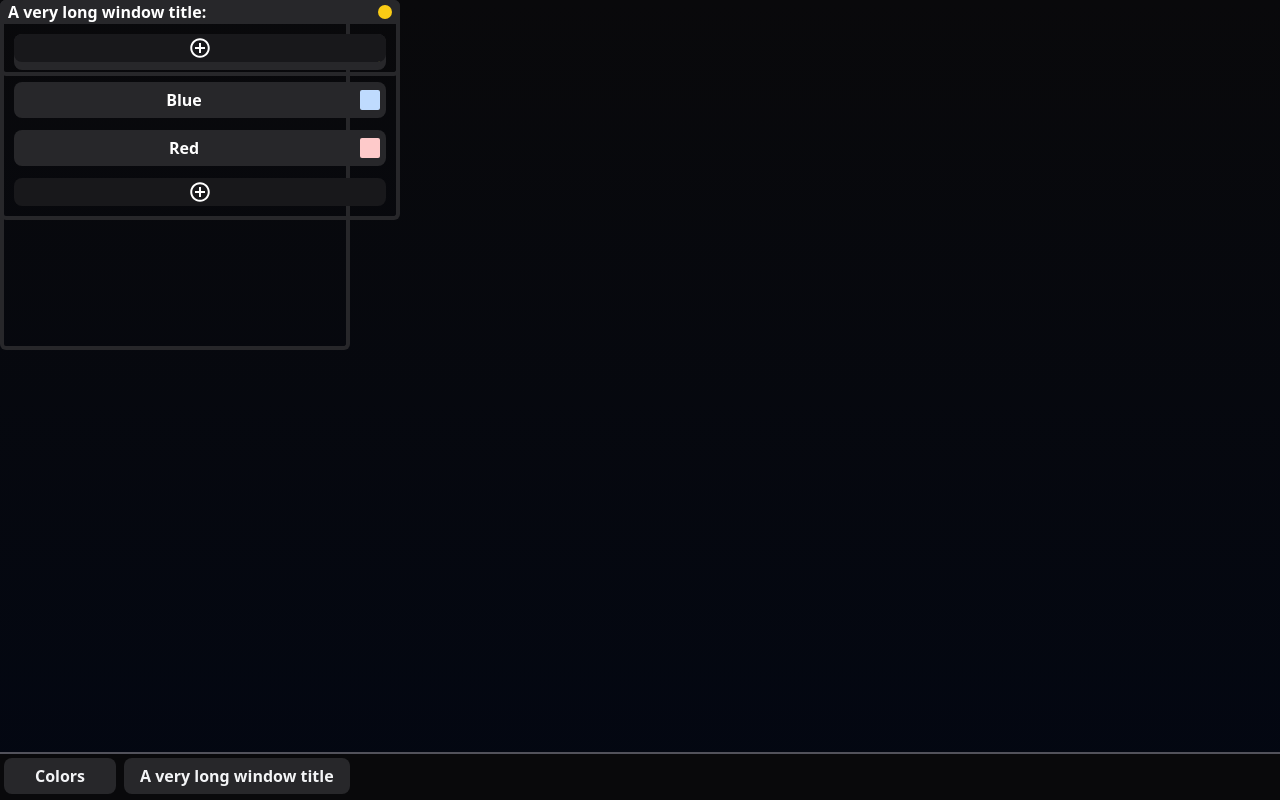
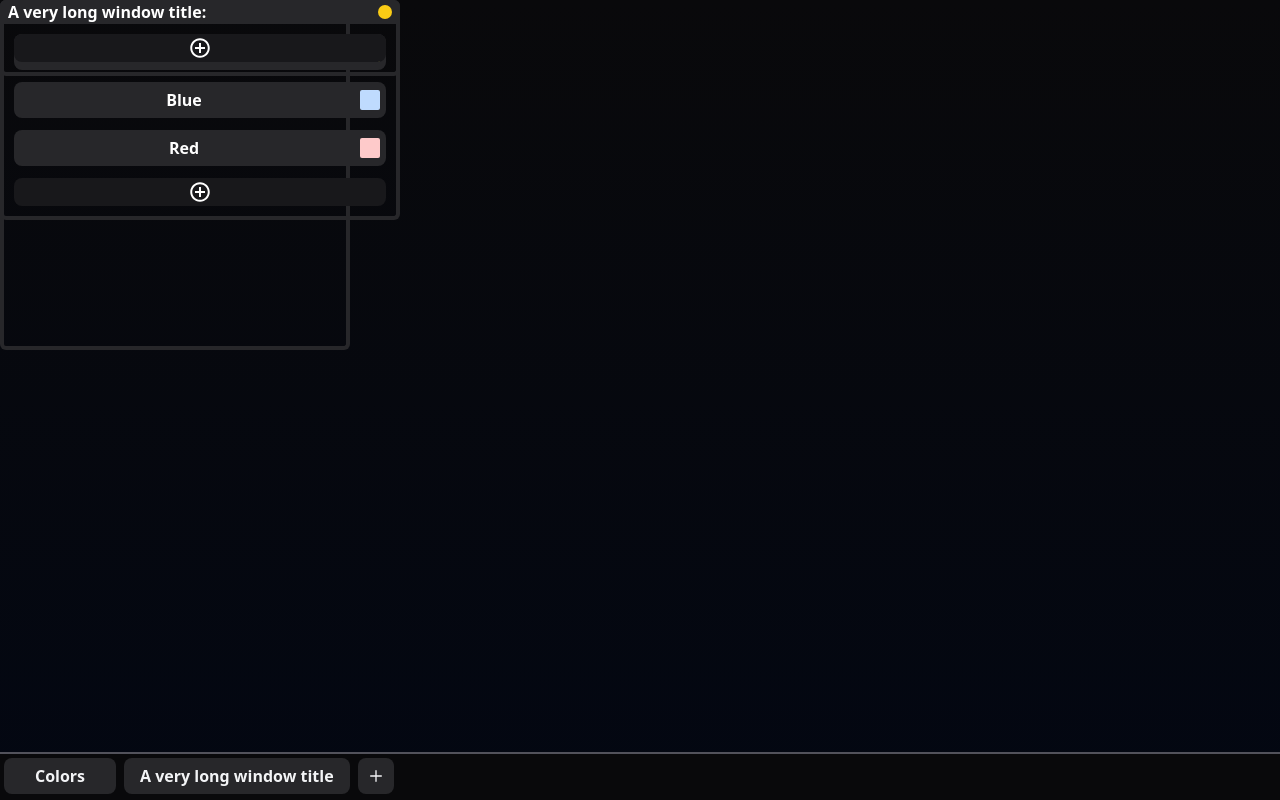
Before and after one commit to KrzysztofStaron/windowed-todo, a Next.js app: page / in a window 1280 px wide. Built offline with nearby package versions, Linux system fonts and the light colour scheme.

Commit message:
window visibility is working

```diff
--- a/app/TaskBar.tsx
+++ b/app/TaskBar.tsx
@@ -2,6 +2,7 @@
 
 import React, { useEffect, useState } from "react";
 import { TaskList } from "./page";
+import { HiOutlinePlus } from "react-icons/hi";
 
 type TaskBarApp = {
   name: string;
@@ -34,14 +35,12 @@ const TaskBarApp = ({
 const TaskBar = ({
   windows,
   changeVisibility,
+  newWindow,
 }: {
   windows: TaskList[];
   changeVisibility: (visible: boolean, id: number) => void;
+  newWindow: () => void;
 }) => {
-  useEffect(() => {
-    console.log(windows.length);
-  }, [windows]);
-
   return (
     <div className="absolute bottom-0 h-12 w-full bg-zinc-950 flex gap-2 border-t-2 border-zinc-600 p-1">
       {windows.map((window, index) => (
@@ -52,6 +51,13 @@ const TaskBar = ({
           visible={window.visible}
         />
       ))}
+      <button
+        className={`
+         bg-zinc-800 text-gray-100 taskBarApp h-9 flex items-center justify-center hover:text-white w-9 font-bold rounded-lg `}
+        onClick={(e) => newWindow()}
+      >
+        <HiOutlinePlus />
+      </button>
     </div>
   );
 };
--- a/app/globals.css
+++ b/app/globals.css
@@ -145,7 +145,3 @@ body {
     background-color: #333333;
   }
 }
-
-.taskBarAppClosed:hover {
-  background-color: #222212;
-}
--- a/app/page.tsx
+++ b/app/page.tsx
@@ -1,6 +1,6 @@
 "use client";
 
-import { useEffect, useRef, useState } from "react";
+import { useEffect, useMemo, useRef, useState } from "react";
 import TaskWindow, { Task, TaskActions, WindowTitle } from "./TaskWindow";
 import { FaRegTrashAlt } from "react-icons/fa";
 import TaskBar from "./TaskBar";
@@ -9,8 +9,190 @@ export type TaskList = {
   name: string;
   tasks: Task[];
   id: number;
-  ref: any;
   visible: boolean;
+};
+
+const App = () => {
+  const [mousePosition, setMousePosition] = useState({ x: 0, y: 0 });
+  const windowRefs = [useRef(), useRef(), useRef(), useRef()];
+  const [lengths, setLengths] = useState([0, 0, 0]);
+  const [windows, setWindows] = useState<TaskList[]>([
+    {
+      tasks: [
+        createTask("Yellow", "yellow"),
+        createTask("Blue", "blue"),
+        createTask("Red", "red"),
+      ],
+      name: "Colors",
+      id: 0,
+      visible: true,
+    },
+    {
+      tasks: [],
+      name: "A very long window title",
+      id: 1,
+      visible: true,
+    },
+  ]);
+
+  const [editingTasks, setEditingTasks] = useState<Task[]>([
+    createTask("Test", "-1"),
+  ]);
+  const [editingIndex, setEditingIndex] = useState<number>(0);
+  const [windowID, setWindowId] = useState<number>(-1);
+
+  const updateLength = (value: number, window: number) => {
+    setLengths((prev) => prev.map((l, i) => (i === window ? value : l)));
+  };
+
+  const cancelSelection = () => {
+    setEditingIndex(-1);
+  };
+
+  const openTaskWindow = (tasks: Task[], index: number, windowID: number) => {
+    setEditingIndex(index);
+    setEditingTasks(tasks);
+    setWindowId(windowID);
+  };
+
+  useEffect(() => {
+    const handleClickOutside = (e: MouseEvent) => {
+      let isClickedOutside = false;
+
+      if ((e.target as HTMLElement)?.id === "cancel-selection") {
+        isClickedOutside = true;
+      }
+
+      if (isClickedOutside) {
+        setEditingIndex(-1);
+      }
+    };
+
+    document.addEventListener("mousedown", handleClickOutside);
+
+    return () => {
+      document.removeEventListener("mousedown", handleClickOutside);
+    };
+  }, []);
+
+  const relativeIndex = useMemo(() => {
+    let ret = new Map<number, number>();
+
+    for (let i = 0; i < windows.length; i++) {
+      if (windows[i].visible) {
+        ret.set(i, ret.size);
+      }
+    }
+
+    return ret;
+  }, [windows]);
+
+  useEffect(() => {
+    const indexToRemove = windows.findIndex((el) => el.visible);
+    if (
+      indexToRemove === -1 ||
+      windows.reduce((total, x) => (x.visible ? total + 1 : total), 0) <=
+        windowRefs.length
+    )
+      return;
+
+    console.log(
+      windows.reduce((total, x) => (x.visible ? total + 1 : total), 0)
+    );
+
+    setWindows((prev) =>
+      prev.map((el, i) => {
+        if (i == indexToRemove) {
+          return { ...el, visible: false };
+        }
+        return el;
+      })
+    );
+  }, [windows]);
+
+  return (
+    <div
+      className="w-screen h-screen"
+      id="cancel-selection"
+      onMouseMove={(e) => {
+        setMousePosition({ x: e.clientX, y: e.clientY });
+      }}
+    >
+      <div>
+        <EditWindow
+          windowRef={windowRefs[relativeIndex.get(windowID)!]}
+          index={editingIndex}
+          task={editingTasks[editingIndex]}
+          mousePosition={mousePosition}
+          windowId={windowID}
+          lengths={lengths}
+        />
+        {windows.map((window, index) => {
+          if (!window.visible) return null;
+          return (
+            <TaskWindow
+              ref={windowRefs[relativeIndex.get(index)!]}
+              key={index}
+              mousePosition={mousePosition}
+              containerId={index}
+              windowName={{
+                get: window.name,
+                set: (name: string) => {
+                  setWindows((prev) =>
+                    prev.map((val, i) =>
+                      i === index ? { ...val, name: name } : val
+                    )
+                  );
+                },
+              }}
+              openTaskWindow={openTaskWindow}
+              defTasks={window.tasks}
+              activeIndex={windowID === index ? editingIndex : -1}
+              updateLength={updateLength}
+              cancelSelection={cancelSelection}
+              minimalise={() =>
+                setWindows((prev) =>
+                  prev.map((val, i) =>
+                    i === index ? { ...val, visible: false } : val
+                  )
+                )
+              }
+            />
+          );
+        })}
+
+        <TaskBar
+          windows={windows}
+          changeVisibility={(visible, id) => {
+            setWindows((prev) =>
+              prev.map((val, i) => {
+                if (
+                  relativeIndex.size === windowRefs.length &&
+                  i === Array.from(relativeIndex.keys())[0]
+                ) {
+                  console.log("reduce");
+                  return { ...val, visible: false };
+                }
+
+                return i === id ? { ...val, visible: visible } : val;
+              })
+            );
+          }}
+          newWindow={() => {
+            setWindows((prev) => [
+              ...prev,
+              {
+                tasks: [],
+                name: "New window",
+                id: prev.length,
+                visible: true,
+              },
+            ]);
+          }}
+        />
+      </div>
+    </div>
+  );
 };
 
 const createTask = (name: string, color = ""): Task => {
@@ -18,14 +200,14 @@ const createTask = (name: string, color = ""): Task => {
 };
 
 const EditWindow = ({
-  myRef,
+  windowRef,
   task,
   index,
   mousePosition,
   windowId,
   lengths,
 }: {
-  myRef: any;
+  windowRef: any;
   task: Task;
   index: number;
   mousePosition: any;
@@ -72,7 +254,7 @@ const EditWindow = ({
     if (color == "-1") {
       return;
     }
-    myRef.current.handleDispatch({
+    windowRef.current.handleDispatch({
       type: TaskActions.UPDATE,
       index: index,
       payload: { name: name, done: false, color: color },
@@ -165,7 +347,7 @@ const EditWindow = ({
             <button
               className="px-5 bg-zinc-800 flex items-center justify-center text-white hover:bg-zinc-700 text-xl h-10 rounded-lg"
               onClick={() => {
-                myRef.current.handleDispatch({
+                windowRef.current.handleDispatch({
                   type: TaskActions.REMOVE,
                   index: index,
                 });
@@ -184,125 +366,4 @@ const EditWindow = ({
   );
 };
 
-const Home = () => {
-  const [mousePosition, setMousePosition] = useState({ x: 0, y: 0 });
-  const [lengths, setLengths] = useState([0, 0, 0]);
-  const [windows, setWindows] = useState<TaskList[]>([
-    {
-      tasks: [
-        createTask("Yellow", "yellow"),
-        createTask("Blue", "blue"),
-        createTask("Red", "red"),
-      ],
-      name: "Colors",
-      ref: useRef(),
-      id: 0,
-      visible: true,
-    },
-    {
-      tasks: [],
-      name: "A very long window title",
-      ref: useRef(),
-      id: 1,
-      visible: true,
-    },
-  ]);
-
-  const [editingTask, setEditingTask] = useState<Task[]>([
-    createTask("Test", "-1"),
-  ]);
-  const [editingIndex, setEditingIndex] = useState<number>(0);
-  const [windowID, setWindowId] = useState<number>(-1);
-
-  const updateLength = (value: number, window: number) => {
-    setLengths((prev) => prev.map((l, i) => (i === window ? value : l)));
-  };
-
-  const cancelSelection = () => {
-    setEditingIndex(-1);
-  };
-
-  const openTaskWindow = (tasks: Task[], index: number, windowID: number) => {
-    setEditingIndex(index);
-    setEditingTask(tasks);
-    setWindowId(windowID);
-  };
-
-  useEffect(() => {
-    const handleClickOutside = (e: MouseEvent) => {
-      let isClickedOutside = false;
-
-      if ((e.target as HTMLElement)?.id === "cancel-selection") {
-        isClickedOutside = true;
-      }
-
-      if (isClickedOutside) {
-        setEditingIndex(-1);
-      }
-    };
-
-    document.addEventListener("mousedown", handleClickOutside);
-
-    return () => {
-      document.removeEventListener("mousedown", handleClickOutside);
-    };
-  }, []);
-
-  return (
-    <div
-      className="w-screen h-screen"
-      id="cancel-selection"
-      onMouseMove={(e) => {
-        setMousePosition({ x: e.clientX, y: e.clientY });
-      }}
-    >
-      <div>
-        <EditWindow
-          myRef={windows[windowID]?.ref}
-          index={editingIndex}
-          task={editingTask[editingIndex]}
-          mousePosition={mousePosition}
-          windowId={windowID}
-          lengths={lengths}
-        />
-        {windows.map((window, index) => {
-          return (
-            <TaskWindow
-              ref={windows[index]?.ref}
-              key={index}
-              mousePosition={mousePosition}
-              containerId={index}
-              startingName={window.name}
-              openTaskWindow={openTaskWindow}
-              defTasks={window.tasks}
-              activeIndex={windowID === index ? editingIndex : -1}
-              updateLength={updateLength}
-              cancelSelection={cancelSelection}
-              visible={window.visible}
-              minimalise={() =>
-                setWindows((prev) =>
-                  prev.map((val, i) =>
-                    i === index ? { ...val, visible: false } : val
-                  )
-                )
-              }
-            />
-          );
-        })}
-
-        <TaskBar
-          windows={windows}
-          changeVisibility={(visible, id) =>
-            setWindows((prev) =>
-              prev.map((val, i) =>
-                i === id ? { ...val, visible: visible } : val
-              )
-            )
-          }
-        />
-      </div>
-    </div>
-  );
-};
-
-export default Home;
+export default App;
```
Also changed, not shown: app/TaskWindow.tsx (+6 -20 lines), 1 other file (tests, documents, lock files or other folders).
